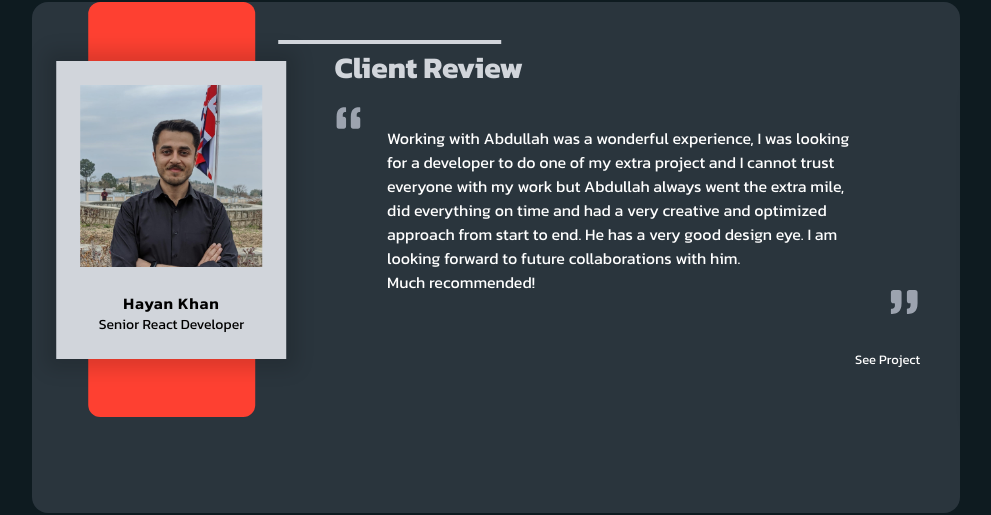
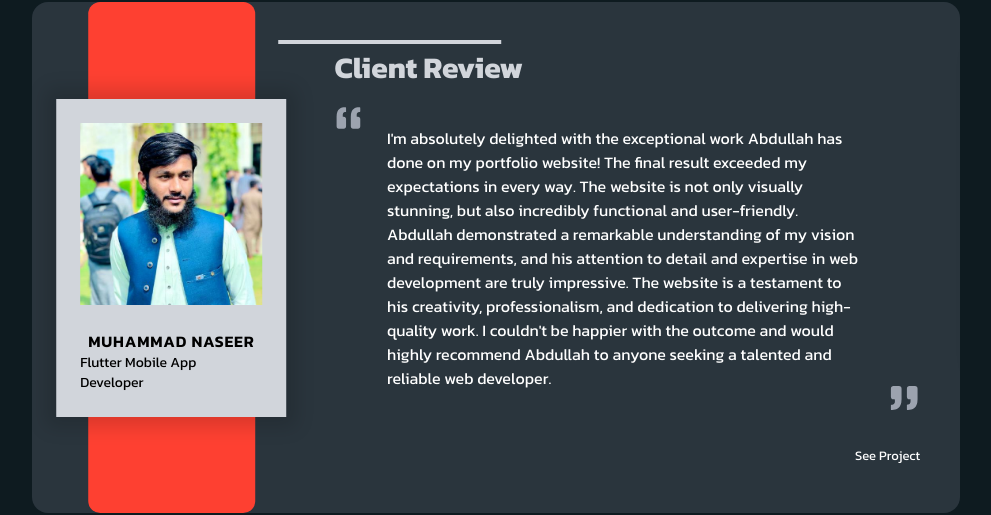
Before and after one commit to just-abdullah-dev/just-abdullah, a Next.js app: page / in a window 1280 px wide. Shown: the part 1988-2503 px from the top of the page, without its empty margins (144-1135 px from the left). Built offline with nearby package versions, Linux system fonts and the light colour scheme.

Commit message:
added review of asim bhai

```diff
--- a/src/constants/data.js
+++ b/src/constants/data.js
@@ -117,7 +117,13 @@
     title: "Nigotis",
     tagline: "Accounting Software and Business Automation Tool v1",
     slug: "nigotis",
-    images: ["/nigotis-3.png", "/nigotis-1.png", "/nigotis-2.png", "/nigotis-4.png", "/nigotis-5.png"],
+    images: [
+      "/nigotis-3.png",
+      "/nigotis-1.png",
+      "/nigotis-2.png",
+      "/nigotis-4.png",
+      "/nigotis-5.png",
+    ],
     keywords: [
       "Next.js",
       "React.js",
@@ -132,7 +138,7 @@
     link: "https://nigotis-fe.vercel.app/auth/signin",
     startedOn: "20-Sep-2024",
     completedOn: "31-Jan-2025",
-    desc: "## Nigotis - Accounting Software and Business Automation tool for Growing Businesses\n\n### Introduction:\n\Nigotis is a web based software to create invoices, manage company assets, expenses, employees payrolls efficiently.\n\n\n\nUse Following test credentials:\n\n- Email: abdullah@justxtech.com\n\n- Password: 12345678",
+    desc: "## Nigotis - Accounting Software and Business Automation tool for Growing Businesses\n\n### Introduction:\nNigotis is a web based software to create invoices, manage company assets, expenses, employees payrolls efficiently.\n\n\n\nUse Following test credentials:\n\n- Email: abdullah@justxtech.com\n\n- Password: 12345678",
   },
   // Naseerfolio
   {
@@ -327,6 +333,18 @@
 
 const reviews = [
   {
+    name: "ABDUL RAHMAN ASIM",
+    profession: "Founder & CEO of Dynam Galaxy",
+    avatar: "/asim.jpg",
+    projectSlug: "dynam-galaxy",
+    review: `I have worked with a bunch of developers for the Dynam Galaxy website, but none could get it right until Abdullah stepped in. The guy is an absolute Next.js genius. He pulled off what others couldn’t, with insane dedication, problem-solving skills, and next-level expertise.
+
+Honestly, I was losing hope after hiring multiple devs, but Abdullah just made it happen. He handled every challenge like a pro and delivered a site that’s not just functional but super smooth, fast, and exactly how I envisioned it.
+
+If you need a Website especially Next.js expert who actually delivers, Abdullah is your guy. Can’t recommend him enough!
+`,
+  },
+  {
     name: "MUHAMMAD NASEER",
     profession: "Flutter Mobile App Developer",
     avatar: "/naseer.jpeg",
```
Also changed, not shown: public/asim.jpg (added).
